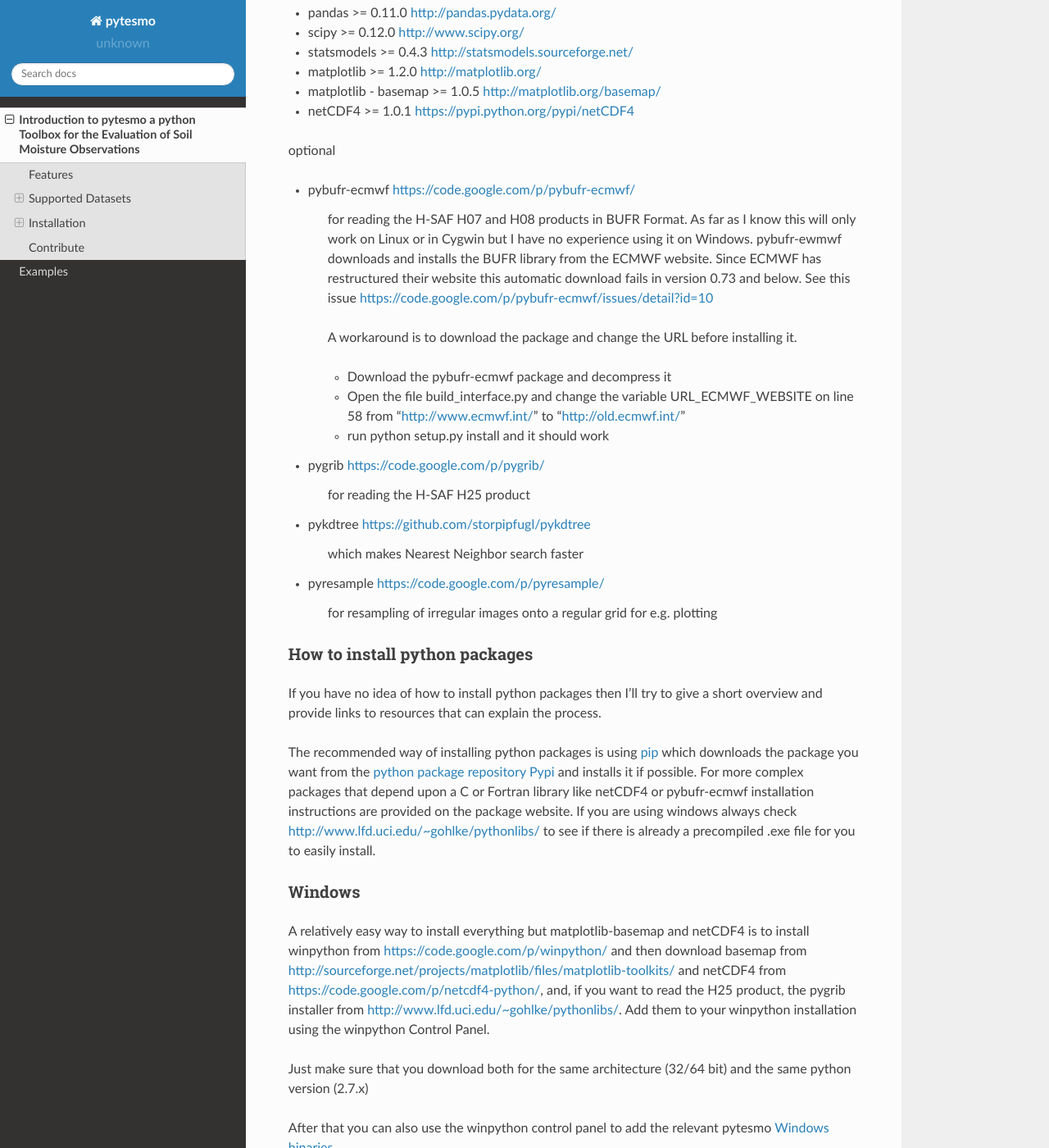
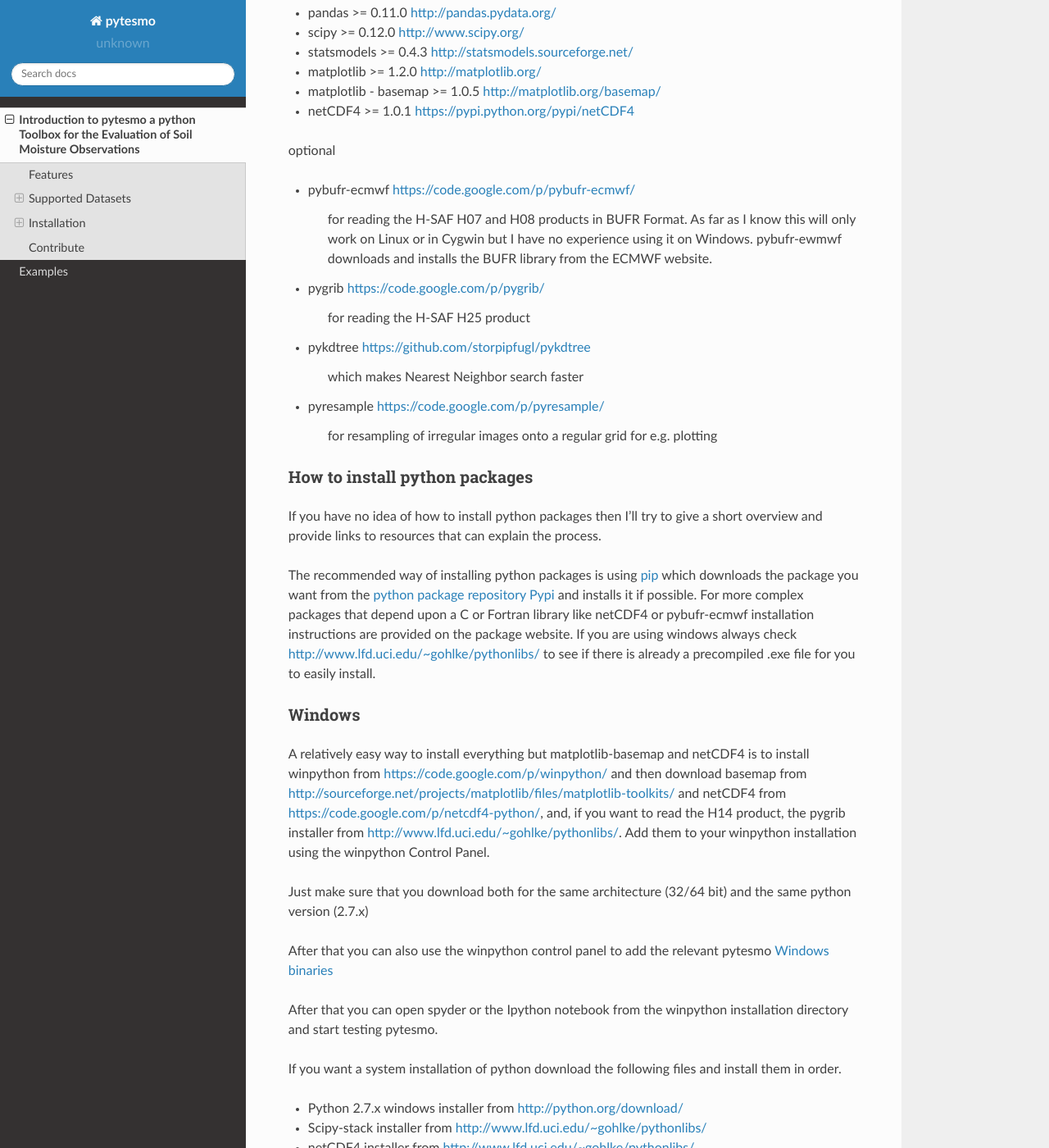
Before and after one commit to TUW-GEO/pytesmo, a Sphinx documentation site: the page built from docs/introduction.rst, in a window 1280 px wide and 1400 px high, scrolled down 2345 px. Shown: the whole window at 82% size. Built offline with Sphinx 7.4.7 and the Read the Docs theme 2.0.0, drawn with Linux system fonts in a browser that asks for light colours; formulas are drawn with MathJax 3; pages that are not in the unit, such as notebooks, are missing from menus; some of the changed text lies outside the part shown.

Commit message:
removed unnecessary info about pybufr-ecmwf

```diff
--- a/docs/introduction.rst
+++ b/docs/introduction.rst
@@ -115,17 +115,6 @@ optional
 	for reading the H-SAF H07 and H08 products in BUFR Format. As far as I know this will only work on Linux or
 	in Cygwin but I have no experience using it on Windows.
 	pybufr-ewmwf downloads and installs the BUFR library from the ECMWF website.
-	Since ECMWF has restructured their website this automatic download fails in version 0.73 and below.
-	See this issue https://code.google.com/p/pybufr-ecmwf/issues/detail?id=10
-
-	A workaround is to download the package and change the URL before installing it.
-
-	* Download the pybufr-ecmwf package and decompress it
-
-	* Open the file build_interface.py and change the variable URL_ECMWF_WEBSITE on line 58 from
-	  "http://www.ecmwf.int/" to "http://old.ecmwf.int/"
-
-	* run python setup.py install and it should work
 
 * pygrib https://code.google.com/p/pygrib/
 
@@ -157,7 +146,7 @@ Windows
 A relatively easy way to install everything but matplotlib-basemap and netCDF4 is to install
 winpython from https://code.google.com/p/winpython/ and then download basemap from
 http://sourceforge.net/projects/matplotlib/files/matplotlib-toolkits/
-and netCDF4 from https://code.google.com/p/netcdf4-python/, and, if you want to read the H25 product, the
+and netCDF4 from https://code.google.com/p/netcdf4-python/, and, if you want to read the H14 product, the
 pygrib installer from http://www.lfd.uci.edu/~gohlke/pythonlibs/.
 Add them to your winpython installation using the winpython Control Panel.
 
@@ -180,8 +169,8 @@ Windows binaries
 
 pytesmo windows binaries are available for 32 and 64 bit systems:
 
-* 32-bit http://rs.geo.tuwien.ac.at/validation_tool/pytesmo/pytesmo-0.2.1/pytesmo-0.2.1.win32-py2.7.exe
-* 64-bit http://rs.geo.tuwien.ac.at/validation_tool/pytesmo/pytesmo-0.2.1/pytesmo-0.2.1.win-amd64-py2.7.exe
+* 32-bit http://rs.geo.tuwien.ac.at/validation_tool/pytesmo/pytesmo-0.2.4/pytesmo-0.2.4.win32-py2.7.exe
+* 64-bit http://rs.geo.tuwien.ac.at/validation_tool/pytesmo/pytesmo-0.2.4/pytesmo-0.2.4.win-amd64-py2.7.exe
 
 
 Linux
```
